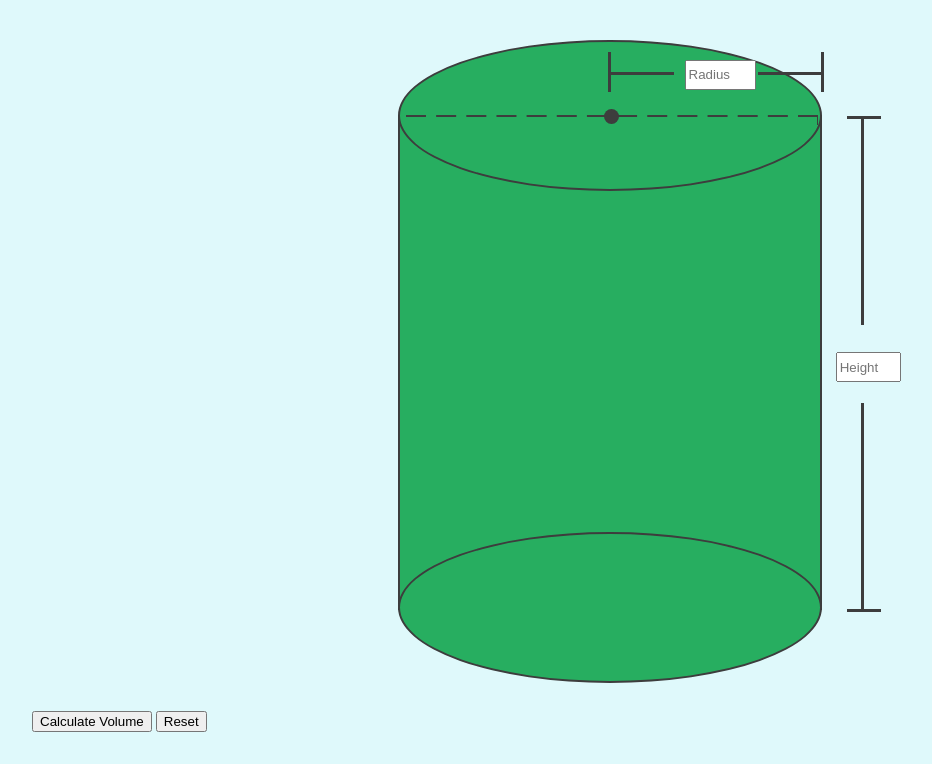
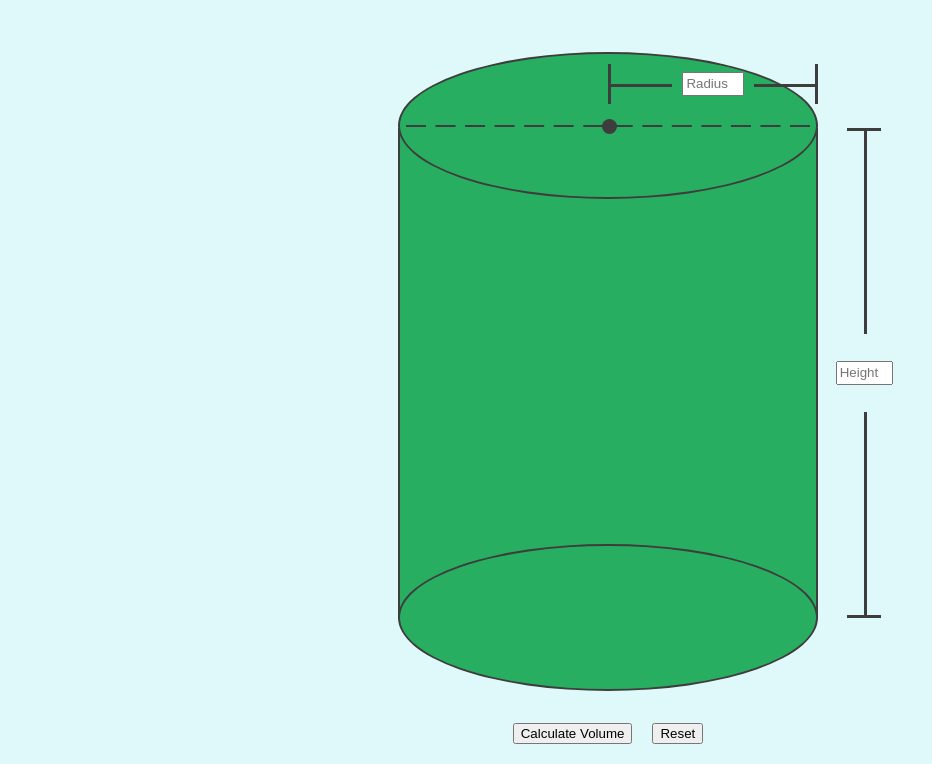
Before and after one commit to mark-oblack/jquery-calculator, a plain HTML site: page index.html in a window 1280 px wide. Shown: the part 51-815 px from the top of the page, without its empty margins (32-964 px from the left). Drawn offline with nearby package versions, Linux system fonts and the light colour scheme.

Commit message:
Continued revisions of CSS

```diff
--- a/index.html
+++ b/index.html
@@ -11,7 +11,6 @@
 	<body>
 		<div class="wrapper">
 			<h1>jQuery Volume Calculator</h1>
-			<div class="cylinder">
 			<div class="box">
 				<div class="cylinder-body">
 				<div class="cylinder-body-copy"></div>
@@ -37,19 +36,12 @@
 					</div>
 				</div>
 			</div>
-			</div>
-			<!-- <form class="button-form">
-				Radius of cylinder (inches): <input type="text" id="txtRadius"/>
-				Height of cylinder (inches): <input type="text" id="txtHeight"/>
-				<input type="button" id="btnCalcVol" value="Calculate Volume"/>
-				<input type="reset" id="btnReset" value="Reset"/><br/>
-			</form> -->
 			<div class="button-container">
 				<button id="btnCalcVol">Calculate Volume</button>
 				<button id="btnReset">Reset</button>
 			</div>
 			<div id="output"></div>
-		</div>
+		</div><!-- Wrapper -->
 		<script src="https://ajax.googleapis.com/ajax/libs/jquery/3.2.1/jquery.min.js"></script>
 		<script src="scripts.js"></script>
 	</body>
--- a/main.css
+++ b/main.css
@@ -8,9 +8,13 @@
 /*--------------------------
 My Styles
 --------------------------*/
+* {
+	box-sizing: border-box;
+}
+
 html, body {
-	height: 100vh;
-	min-height: 100vh;
+	/*height: 100%;
+	min-height: 100%;*/
 	margin: 0;
 	padding: 0;
 	width: 100%;
@@ -31,12 +35,19 @@
 
 .wrapper {
 	margin: 0 auto;
-	width: 90%;
+	width: 600px;
 }
 
 .button-container {
-	display: block;
+	display: flex;
+	flex-direction: row;
+	justify-content: center;
+	align-items: center;
 	margin: 0 auto;
+}
+
+button {
+	margin: 0 10px;
 }
 
 #output {
@@ -103,18 +114,10 @@
 /*--------------------------
 CSS Cylinder
 --------------------------*/
-.cylinder {
-	display: block;
-	margin: 0 auto;
-	width: 100%;
-}
-
 .box {
   position: relative;
   margin: auto;
-  display: block;
   margin-top: 4.5%;
-  margin: 0 auto;
   height: 700px;
   width: 600px;
   background: none;
@@ -152,7 +155,7 @@
   top: 49.5%;
   left: 1.5%;
   height: 1%;
-  width: 98%;
+  width: 97%;
   background: none;
   border-top: 10px dashed #3d3d3d;
 }
```
Lines whose indentation alone changed are shown as unchanged.
